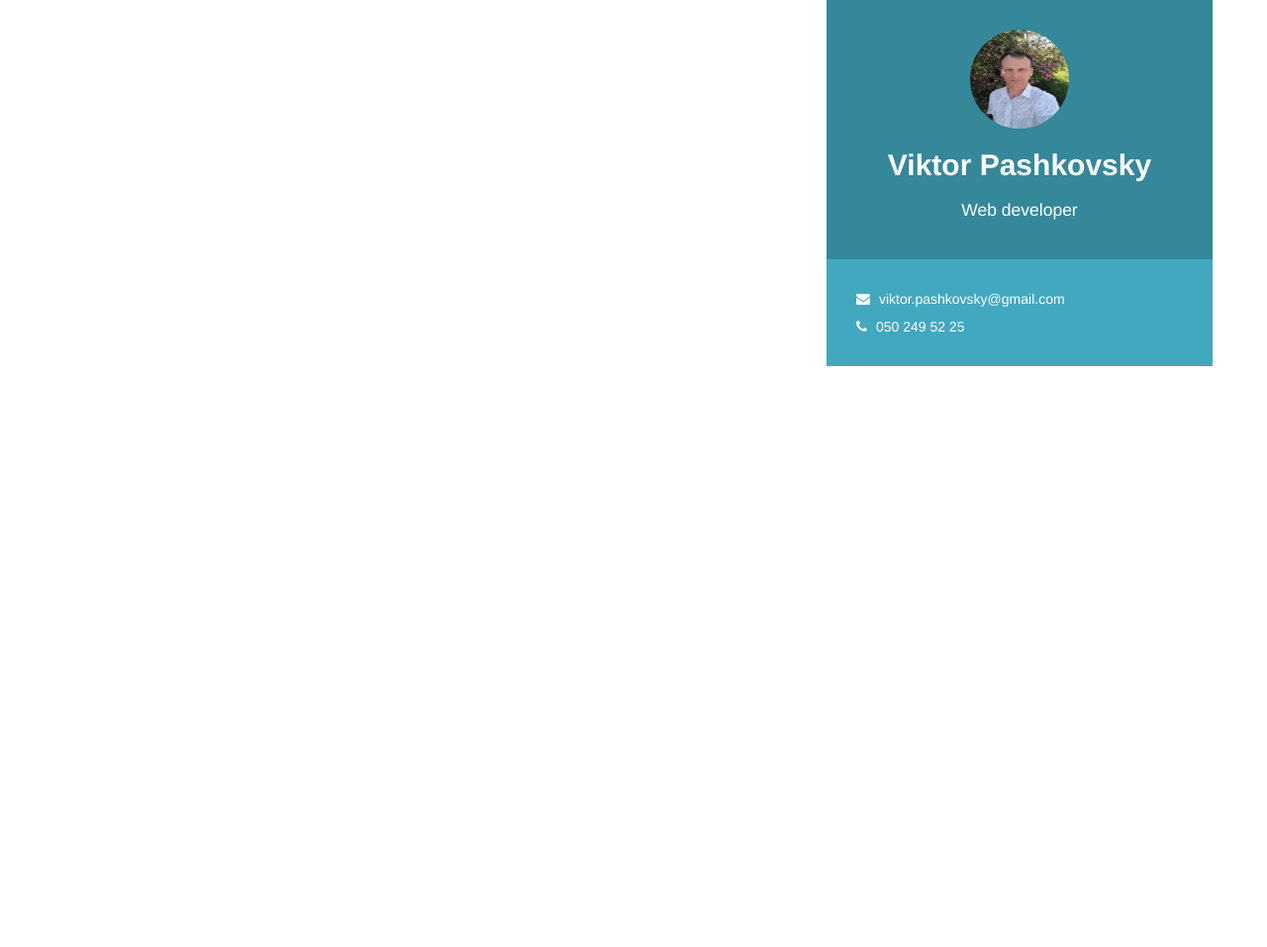
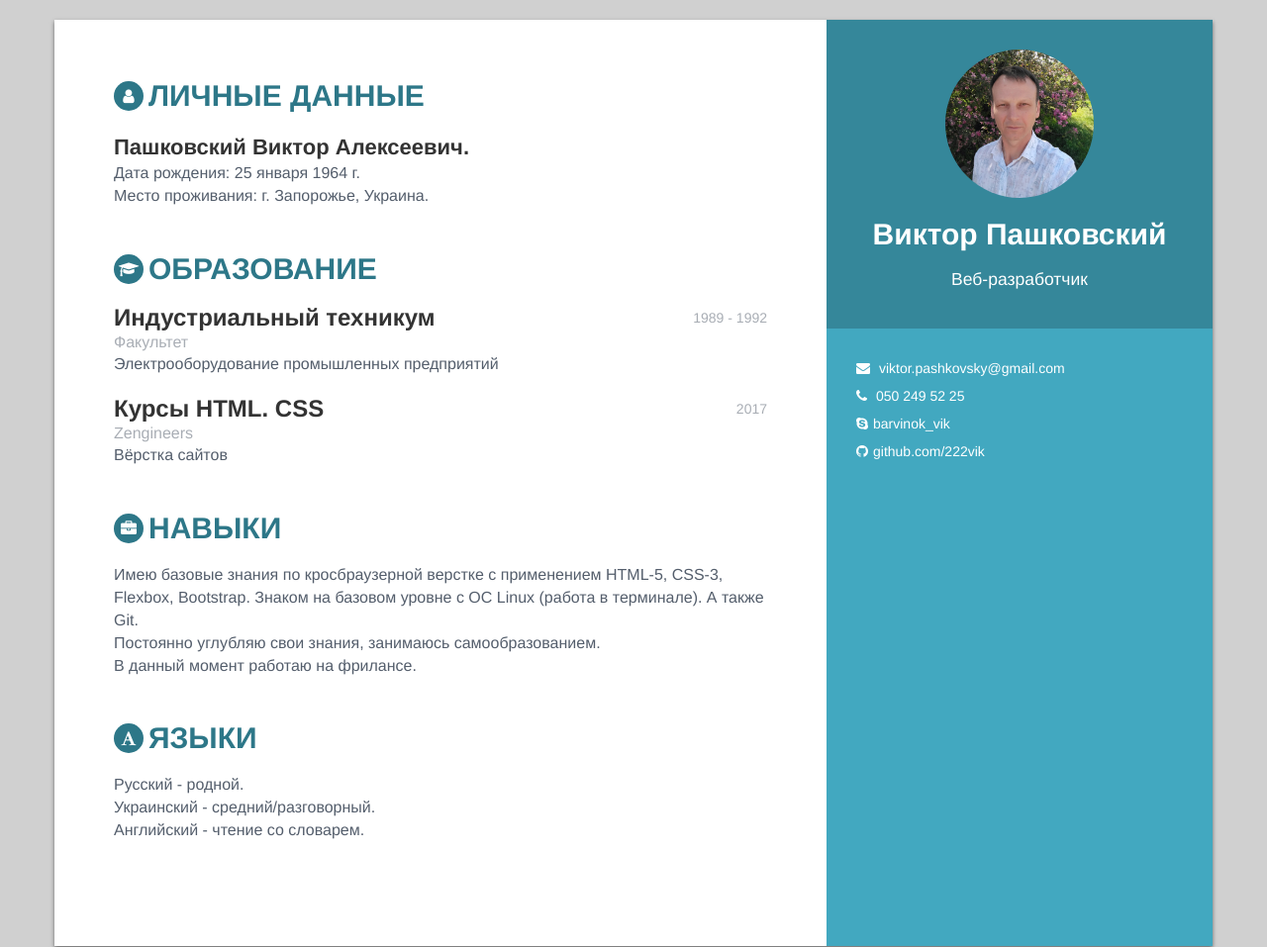
Before and after one commit to 222vik/my_resume, a plain HTML site: page index.html in a window 1280 px wide. Shown: the top 957 px of the page at 99% size. Before the commit the page ends 800 px from the top, so only its background shows below. Drawn offline with nearby package versions, Linux system fonts and the light colour scheme.

Commit message:
create my resume

```diff
--- a/index.html
+++ b/index.html
@@ -7,27 +7,110 @@
   <link rel="stylesheet" href="https://maxcdn.bootstrapcdn.com/bootstrap/3.3.7/css/bootstrap.min.css" integrity="sha384-BVYiiSIFeK1dGmJRAkycuHAHRg32OmUcww7on3RYdg4Va+PmSTsz/K68vbdEjh4u" crossorigin="anonymous">
   <link rel="stylesheet" href="https://cdnjs.cloudflare.com/ajax/libs/font-awesome/4.7.0/css/font-awesome.css">
   <link rel="stylesheet" href="style.css">
-  <title>Document</title>
+  <link rel="stylesheet" href="style-right.css">
+  <link rel="stylesheet" href="style-main.css">
+  <title>My resume</title>
 </head>
 <body>
 <div class="container">
   <div class="row">
     <div class="col-sm-8 main_content" >
+      <div class="row">
+        <section class="section summary-section">
+          <h2 class="section-title">
+            <i class="fa fa-user"></i>личные данные</h2>
+          <div class="summary">
+            <p><b>Пашковский Виктор Алексеевич. </b><br>
+            Дата рождения: 25 января 1964 г. <br>
+            Место проживания: г. Запорожье, Украина.</p>
+          </div>
+        </section>
+<!-- ==================  ЛИЧНЫЕ ДАННЫЕ  ========================           -->
+
+        <section class="section education-section">
+          <h2 class="section-title">
+            <i class="fa fa-graduation-cap"></i>образование</h2>
+          <div class="item">
+            <div class="meta">
+              <div class="upper-row">
+                <h3 class="job-title">Индустриальный техникум</h3>
+                <div class="date">1989 - 1992</div>
+              </div>
+              <div class="company">Факультет</div>
+            </div>
+            <div class="details">
+              <p>Электрооборудование промышленных предприятий</p>
+            </div>
+          </div>
+          <div class="item">
+            <div class="meta">
+              <div class="upper-row">
+                <h3 class="job-title">Курсы HTML. CSS</h3>
+                <div class="date">2017</div>
+              </div>
+              <div class="company">Zengineers</div>
+            </div>
+            <div class="details">
+              <p>Вёрстка сайтов</p>
+            </div>
+          </div>
+        </section>
+<!-- ==========================  ОБРАЗОВАНИЕ  ======================== -->
+        <section class="section skill-section">
+          <h2 class="section-title">
+            <i class="fa fa-briefcase"></i>навыки</h2>
+          <div class="item">
+            <div class="details">
+              <p>Имею базовые знания по кросбраузерной верстке с применением
+                HTML-5, CSS-3, Flexbox, Bootstrap. Знаком на базовом уровне с ОС
+                Linux (работа в терминале). А также Git. <br> Постоянно углубляю
+                свои знания, занимаюсь самообразованием. <br>
+                В данный момент работаю на фрилансе.</p>
+            </div>
+          </div>
+        </section>
+  <!-- =========================  НАВЫКИ  ============================ -->
+        <section class="section skill-section">
+          <h2 class="section-title">
+            <i class="fa fa-font"></i>языки</h2>
+          <div class="item">
+            <div class="details">
+              <p>Русский - родной. <br>
+              Украинский - средний/разговорный. <br>
+              Английский - чтение со словарем.</p>
+            </div>
+          </div>
+        </section>
+<!-- =========================  ЯЗЫКИ  ============================= -->
+      </div>
     </div>
+    <!-- ================================================================ -->
     <div class="col-sm-4 right_sidebar">
       <div class="row">
         <div class="profile-container">
-          <img src="IMG_20180501_153601.jpg" alt="photo">
-          <h2 class="name">Viktor Pashkovsky</h2>
-          <h3 class="tagline">Web developer</h3>
+          <img src="IMG_20180501_153601(2) (2).jpg" alt="photo">
+          <h2 class="name">Виктор Пашковский</h2>
+          <h3 class="tagline">Веб-разработчик</h3>
         </div>
+  <!-- ====================  ЛИЧНЫЕ ДАННЫЕ  ================================ -->
         <div class="contact-container">
           <ul class="list-unstyled contact-list">
-            <li class=email><a href="mailto:viktor.pashkovsky@gmail.com"><i class="fa fa-envelope"></i> viktor.pashkovsky@gmail.com</a></li>
+            <li class="email"><a href="mailto:viktor.pashkovsky@gmail.com"><i class="fa fa-envelope"></i> viktor.pashkovsky@gmail.com</a></li>
             <li class="phone"><a href="tel:0502495225"><i class="fa fa-phone"></i> 050 249 52 25</a></li>
-
+            <li class="skype"><a href="skype:barvinok_vik"><i class="fa fa-skype"></i>barvinok_vik</a></li>
+            <li class="github"><a href="https://github.com/222vik"><i class="fa fa-github"></i>github.com/222vik</a></li>
           </ul>
         </div>
+        <!-- ===================  КОНТАКТЫ  ============================= -->
+        <!-- ======================================================== -->
+        <!-- <div class="education-container">
+          <h3 class="education">Образование</h3>
+          <h4 class="speciality">Индустриальный техникум</h4>
+          <p>1989-1992</p>
+          <h4 class="speciality">Курсы HTML. CSS</h4>
+          <p>2017</p>
+        </div> -->
+        <!-- ==============  Блок ОБРАЗОВАНИЕ  ============================ -->
       </div>
     </div>
   </div>
--- /dev/null
+++ b/style-main.css
@@ -0,0 +1,60 @@
+.main_content .row {
+  padding: 60px;
+  padding-bottom: 0;
+  padding-top: 40px;
+}
+.main_content .row .section {
+  margin-bottom: 45px;
+}
+.main_content .row .section h2.section-title {
+  text-transform: uppercase;
+  font-weight: 900;
+  color: #2d7788;
+  margin-bottom: 20px;
+  display: flex;
+  align-items: center;
+}
+.main_content .row .section h2.section-title i.fa {
+  background-color: #2d7788;
+  color:#fff;
+  width: 30px;
+  height: 30px;
+  border-radius: 50%;
+  font-size: 16px;
+  display: flex;
+  justify-content: center;
+  align-items: center;
+  margin-right: 5px;
+}
+.main_content .row .section div.summary p {
+  color: #545e6c;
+  font-size: 16px;
+  }
+  .main_content .row .section div.summary b{
+    font-size: 22px;
+    font-weight: bold;
+    color: #333;
+  }
+.item .meta .upper-row {
+  display: flex;
+  align-items: center;
+  justify-content: space-between;
+}
+.item .meta .upper-row h3.job-title {
+  font-weight: 900;
+  margin: 0;
+}
+.item .meta .upper-row div.date {
+  color: #545e6c;
+  opacity: 0.5;
+}
+.item .meta div.company {
+  color: #545e6c;
+  opacity: 0.5;
+  font-size: 16px;
+}
+.item .details p {
+  color: #545e6c;
+font-size: 16px;
+margin-bottom: 20px;
+}
--- /dev/null
+++ b/style-right.css
@@ -0,0 +1,57 @@
+.right_sidebar {
+  background-color: #42a8c0;
+}
+.right_sidebar .row {
+color: #fff;
+}
+.right_sidebar .row .profile-container {
+padding: 30px;
+text-align: center;
+background-color: rgba(0,0,0,0.2)
+}
+.right_sidebar .row .profile-container img {
+  border-radius: 50%;
+  width: 150px;
+  height: 150px;
+}
+.right_sidebar .row .profile-container h2.name {
+font-weight: 900;
+}
+.right_sidebar .row .profile-container h3.tagline {
+font-weight: 100;
+font-size: 1.75rem;
+}
+.contact-container {
+  padding: 30px;
+  height: 78vh;
+}
+.contact-container ul.contact-list {
+  margin-bottom: 0;
+}
+.contact-container ul.contact-list li {
+  margin-bottom: 8px;
+}
+.contact-container ul.contact-list li:last-child {
+  margin-bottom: 0;
+}
+.contact-container ul.contact-list li a {
+  color: #fff;
+  text-decoration: none;
+}
+.contact-container ul.contact-list li a i {
+  margin-right: 5px;
+}
+/* ======================================================================= */
+/* .education-container {
+  padding: 30px;
+}
+h3.education {
+font-weight: 900;
+}
+h4.speciality {
+font-size: 16px;
+}
+h4.speciality + p{
+font-size: 1.75rem;
+} */
+/* ====================  Блок ОБРАЗОВАНИЕ  ========================== */
--- a/style.css
+++ b/style.css
@@ -1,44 +1,9 @@
-.right_sidebar {
-  background-color: #42a8c0;
+body {
+  background-color: #d0d0d0;
 }
-.right_sidebar .row {
-
+body .container>.row {
+  background-color: #fff;
+  margin-top: 20px;
+  margin-bottom: 20px;
+  box-shadow: 0px 2px 4px rgba(0, 0, 0, 0.5)
 }
-.right_sidebar .row .profile-container {
-padding: 30px;
-text-align: center;
-background-color: rgba(0,0,0,0.2)
-}
-.right_sidebar .row .profile-container img {
-  border-radius: 50%;
-  width: 100px;
-  height: 100px;
-}
-.right_sidebar .row .profile-container h2.name {
-color: white;
-font-weight: 900;
-}
-.right_sidebar .row .profile-container h3.tagline {
-color: white;
-font-weight: 100;
-font-size: 1.75rem;
-}
-.contact-container {
-  padding: 30px;
-}
-.contact-container ul.contact-list {
-  margin-bottom: 0;
-}
-.contact-container ul.contact-list li{
-  margin-bottom: 8px;
-}
-.contact-container ul.contact-list li:last-child{
-  margin-bottom: 0;
-}
-.contact-container ul.contact-list li a{
-  color: #fff;
-  text-decoration: none;
-}
-.contact-container ul.contact-list li a i{
-  margin-right: 5px;
-}
```
Also changed, not shown: IMG_20180501_153601(2) (2).jpg (added), IMG_20180501_153601.jpg (deleted).
